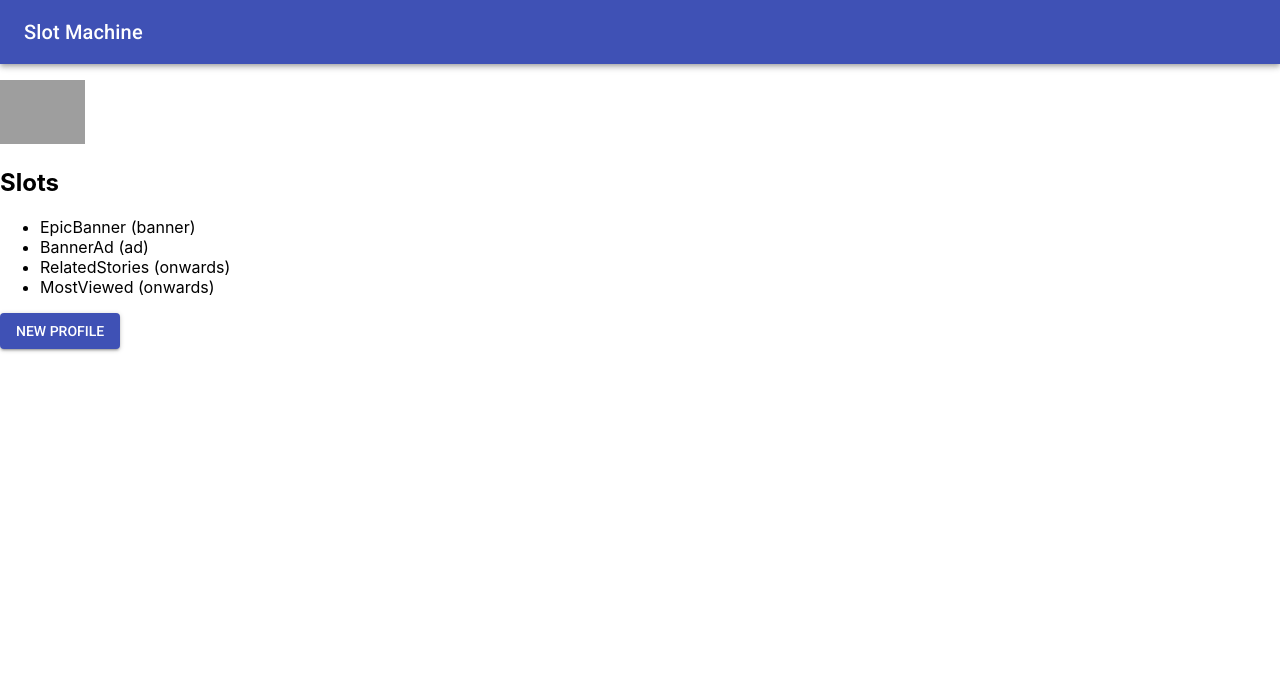
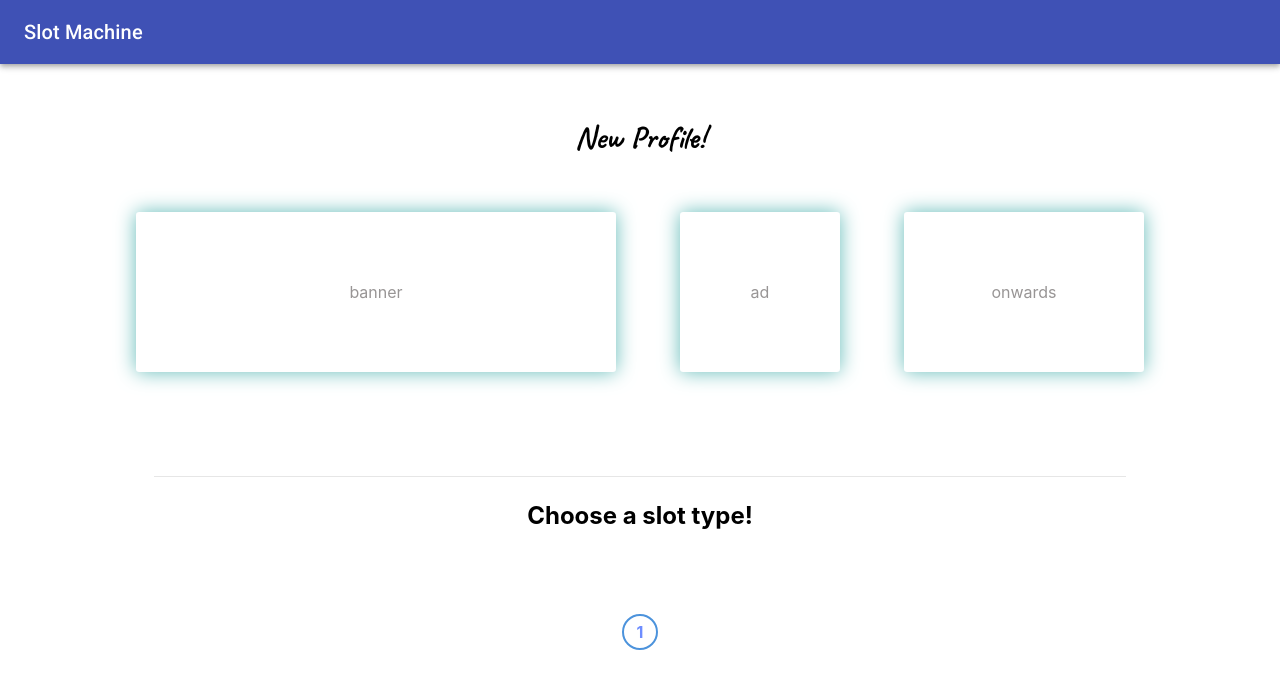
Before and after one commit to guardian/slot-machine, a React (Create React App) app: page / in a window 1280 px wide. Shown: the top 688 px of the page. Built offline with nearby package versions, Linux system fonts and the light colour scheme; grey boxes are pictures that could not be loaded.

Commit message:
Stub in a couple of wizard screens for profile addition.

```diff
--- a/public/index.html
+++ b/public/index.html
@@ -5,6 +5,7 @@
     <link rel="shortcut icon" href="%PUBLIC_URL%/favicon.ico" />
     <link rel="stylesheet" href="https://fonts.googleapis.com/css?family=Roboto:300,400,500">
     <link rel="stylesheet" href="https://fonts.googleapis.com/icon?family=Material+Icons">
+    <link href="https://fonts.googleapis.com/css?family=Caveat:400,700" rel="stylesheet">
     <meta
       name="viewport"
       content="width=device-width, initial-scale=1, shrink-to-fit=no"
--- a/src/App.css
+++ b/src/App.css
@@ -1,10 +1,3 @@
-.App {
-
-}
-
-.App-header {
-
-}
 
 body {
   margin: 0;
@@ -16,6 +9,53 @@ body {
   -moz-osx-font-smoothing: grayscale;
 }
 
-.pikachu {
-  height: 4em;
+.App {
+
 }
+
+.app-content {
+  padding: 2em;
+}
+
+.wizard {
+  text-align: center;
+}
+
+.slot-outline {
+  display: inline-block;
+  border-radius: 0.2em;
+  box-shadow: 0px 0px 20px 0px rgb(99, 187, 185);
+  margin: 2em;
+  line-height: 10em;
+  color: #989595;
+}
+
+.slot-outline:hover {
+  box-shadow: 0px 0px 30px 0px rgb(99, 200, 100);
+  cursor: pointer;
+  color: black;
+}
+
+.progress-indicator {
+  border: 2px solid #4c93dc;
+  display: inline-block;
+  width: 2em;
+  height: 2em;
+  line-height: 2em;
+  border-radius: 99em;
+  font-weight: 700;
+  color: #6e8dff;
+  margin: 4em;
+}
+
+h1 {
+  font-family: Caveat;
+}
+
+h2 {
+  border-top: 1px solid #e6e6e6;
+  padding-top: 1em;
+  margin-left: 10%;
+  margin-right: 10%;
+  margin-top: 3em;
+}
--- a/src/App.js
+++ b/src/App.js
@@ -1,9 +1,10 @@
 import React, { Component } from 'react';
-import Button from '@material-ui/core/Button';
 import AppBar from '@material-ui/core/AppBar';
 import Toolbar from '@material-ui/core/Toolbar';
 import Typography from '@material-ui/core/Typography';
-import SlotsAPI from './proxies/slotsAPI'
+
+import SlotsAPI from './proxies/slotsAPI';
+import Wizard from './components/wizard';
 
 class App extends Component {
 
@@ -31,8 +32,6 @@ class App extends Component {
 
   render() {
 
-    const items = this.state.slotComponents.map((item)=><li>{item.name} ({item.slot})</li>);
-
     return (
       <div className="App">
 
@@ -43,20 +42,9 @@ class App extends Component {
             </Typography>
           </Toolbar>
         </AppBar>
-        <header className="App-header">
-
-          <p><img alt="pikachu with open mouth looking surprised" class="pikachu" src="https://i.kym-cdn.com/entries/icons/original/000/027/475/Screen_Shot_2018-10-25_at_11.02.15_AM.png"></img></p>
-          <h2>Slots</h2>
-
-          <ul>
-            {items}
-          </ul>
-
-          <Button variant="contained" color="primary">
-            New Profile
-          </Button>
-
-        </header>
+        <div className="app-content">
+          <Wizard />
+        </div>
       </div>
     );
 
--- /dev/null
+++ b/src/components/wizard.js
@@ -0,0 +1,142 @@
+import React, { Component } from 'react';
+//import Button from '@material-ui/core/Button';
+import { Exception } from 'handlebars';
+
+class SlotOutline extends Component {
+
+    render() {
+
+        if(!this.props.widthToHeightRatio){
+            throw new Exception("No width to height ratio defined for slot outline");
+        }
+
+        const slotStyle = {
+            height: "10em",
+            width: 10*this.props.widthToHeightRatio + "em"
+        }
+
+        return (
+            <span className="slot-outline" style={slotStyle} onClick={this.props.onClick}>
+                {this.props.name}
+            </span>
+        )
+
+    }
+
+}
+
+class SlotChooserScreen extends Component {
+
+    render() {
+
+        // TODO: parameterise slot outlines, they come from the API
+
+        if(!this.props.onNext){
+            throw new Exception("No onNext defined for slot outline");
+        }
+
+        const progress = (typ) => {
+            this.props.onNext();
+        }
+
+        return (
+        <div>
+
+            <SlotOutline widthToHeightRatio={3} name="banner" onClick={()=>progress("banner")}/>
+            <SlotOutline widthToHeightRatio={1} name="ad" onClick={()=>progress("ad")}/>
+            <SlotOutline widthToHeightRatio={1.5} name="onwards" onClick={()=>progress("onwards")}/>
+
+            <h2>Choose a slot type!</h2>
+
+        </div>
+        );
+
+    }
+
+}
+
+class ComponentChooserScreen extends Component {
+
+    render() {
+
+        // TODO: parameterise components, they come from the API
+
+        const progress = (typ) => {
+            this.props.onNext();
+        }
+
+        return (
+        <div>
+
+            <SlotOutline widthToHeightRatio={1} name="RelatedStories" onClick={()=>progress("RelatedStories")}/>
+            <SlotOutline widthToHeightRatio={1} name="CookieBanner" onClick={()=>progress("CookieBanner")}/>
+            <SlotOutline widthToHeightRatio={1} name="ConsentScreen" onClick={()=>progress("ConsentScreen")}/>
+            <SlotOutline widthToHeightRatio={1} name="GiveUsMoney" onClick={()=>progress("GiveUsMoney")}/>
+            <SlotOutline widthToHeightRatio={1} name="MostRead" onClick={()=>progress("MostRead")}/>
+
+            <h2>Choose a visual component!</h2>
+
+        </div>
+        );
+
+    }
+
+}
+
+class ProgressIndicator extends Component {
+
+    render() {
+
+        return (
+        <div className="progress-indicator">
+            {this.props.page}
+        </div>)
+
+    }
+
+}
+
+class Wizard extends Component {
+
+    constructor() {
+
+        super();
+
+        this.state = {
+            currentScreen : 0
+        }
+
+    }
+
+    render() {
+
+        const progress = () => {
+
+            console.log("progressing");
+
+            this.setState({
+                currentScreen: this.state.currentScreen + 1
+            })
+        }
+
+        const screens = [
+            <SlotChooserScreen onNext={progress}/>,
+            <ComponentChooserScreen onNext={progress} />
+        ]
+
+        return (
+        <div className="wizard">
+
+            <h1>New Profile!</h1>
+            {screens[this.state.currentScreen]}
+
+            <ProgressIndicator page={this.state.currentScreen+1}/>
+
+        </div>
+        );
+
+    }
+
+  }
+
+  export default Wizard;
```
